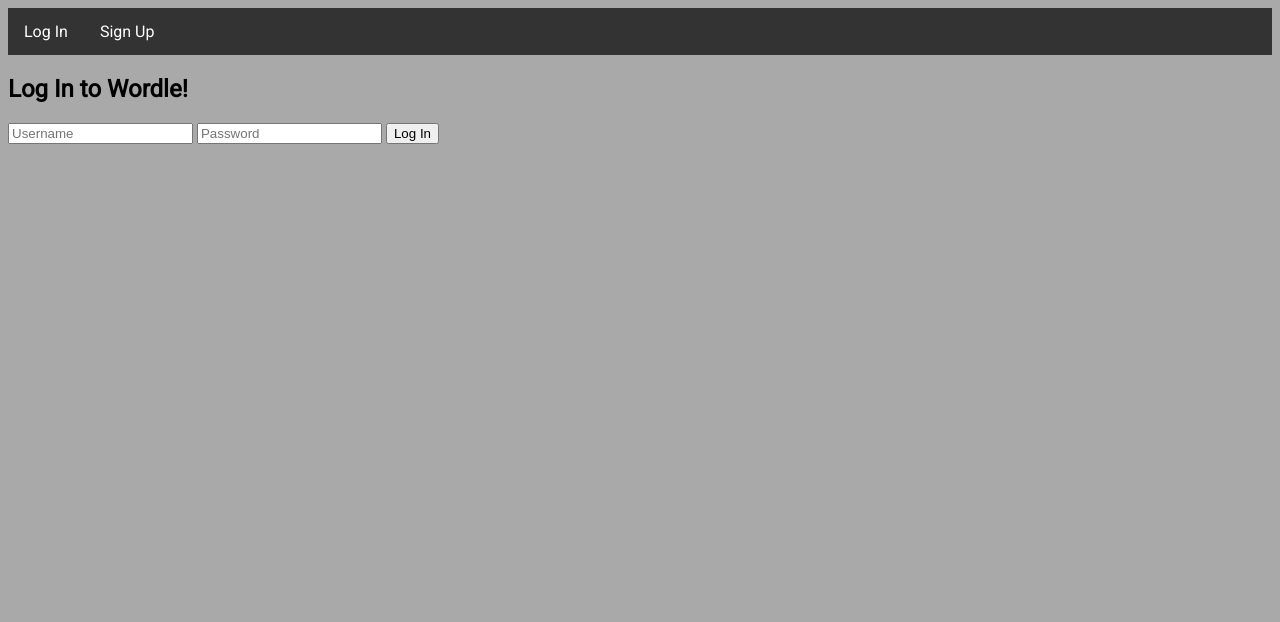
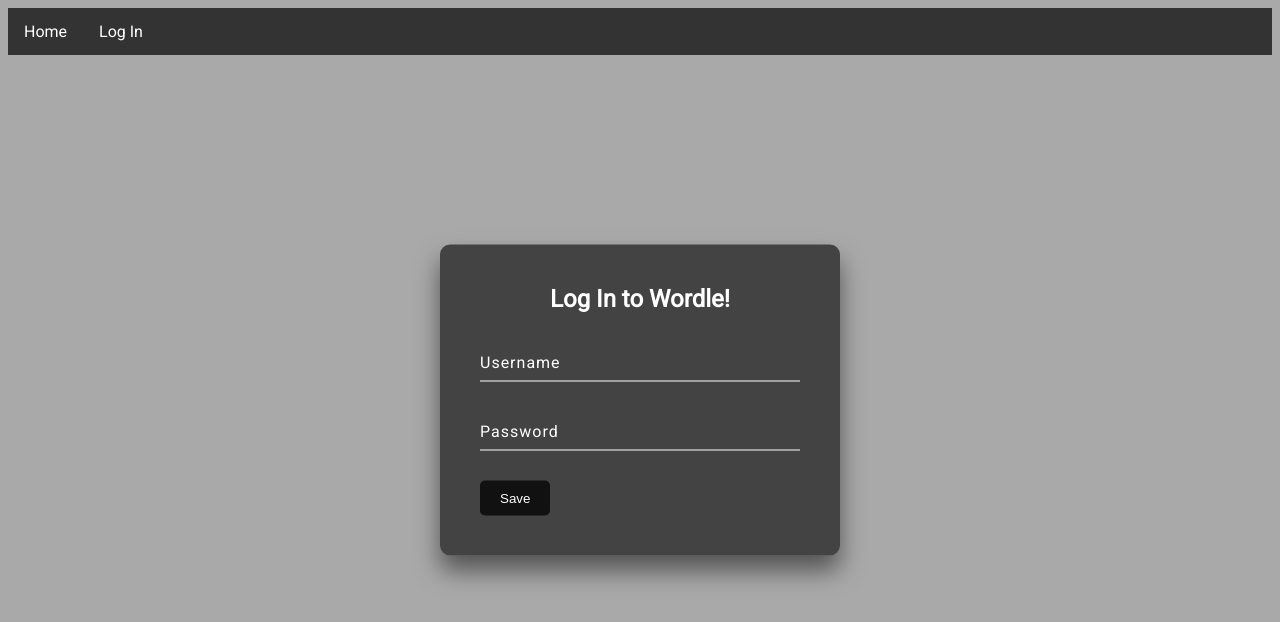
Before and after one commit to kayyon/Web-Programming-Project-2, a PHP site: page /login.php in a window 1280 px wide. Shown: the top 622 px of the page. Run offline with PHP 8.4, Linux system fonts and the light colour scheme.

Commit message:
added log-in functionality, rearranged files

```diff
--- a/header.php
+++ b/header.php
@@ -6,7 +6,7 @@
     <meta http-equiv="X-UA-Compatible" content="IE=edge">
     <meta name="viewport" content="width=device-width, initial-scale=1.0">
     <title>Wordle with PHP</title>
-    <link rel="stylesheet" href="./static/style.css">
+    <link type="text/css" rel="stylesheet" href="./static/style.css?version=51">
     <link href="https://fonts.googleapis.com/css2?family=Roboto&display=swap" rel="stylesheet">
 </head>
 
@@ -17,8 +17,8 @@
             <div class="wrapper">
                 <a href="project2.php"></a>
                 <ul class="nav-list">
+                    <li><a href="project2.php">Home</a></li>
                     <li><a href="login.php">Log In</a></li>
-                    <li><a href="signup.php">Sign Up</a></li>
                 </ul>
             </div>
         </nav>
--- a/login.php
+++ b/login.php
@@ -1,16 +1,22 @@
 <?php
 include_once 'header.php';
 ?>
-
-<section class="signup-form">
-    <h1>Log In to Wordle!</h1>
-    <form action="" method="POST">
-        <input type="text" name="username" placeholder="Username">
-        <input type="password" name="password" placeholder="Password">
-        <button type="submit" name="submit">Log In</button>
-    </form>
+<section>
+    <div class="box">
+        <h2>Log In to Wordle!</h2>
+        <form action="config.php">
+            <div class="input-box">
+                <input type="text" name="username" autocomplete="off" required>
+                <label for="">Username</label>
+            </div>
+            <div class="input-box">
+                <input type="password" name="password" autocomplete="off" required>
+                <label for="">Password</label>
+            </div>
+            <input type="submit" value="Save">
+        </form>
+    </div>
 </section>
-
 
 <?php
 include_once 'footer.php';
--- a/project2.php
+++ b/project2.php
@@ -2,8 +2,11 @@
 include_once 'header.php';
 ?>
 
-<h1>Welcome to Wordle with PHP</h1>
+<h1 align="center">Welcome to Wordle with PHP!</h1>
 
+<h2 align="center">
+    <a href="login.php">Log in to Wordle!</a>
+</h2>
 
 <?php
 include_once 'footer.php';
--- a/static/style.css
+++ b/static/style.css
@@ -25,3 +25,74 @@ html {
     background-color: darkgrey;
     font-family: 'Roboto', sans-serif;
 }
+
+.box{
+    position: absolute;
+    top: 50%;
+    left: 50%;
+    transform: translate(-50%,-50%);
+    width: 400px;
+    padding: 40px;
+    background: rgba(0, 0, 0, 0.6);
+    box-sizing: border-box;
+    box-shadow: 0 15px 25px rgba(0, 0, 0, 0.5);
+    border-radius: 10px;
+}
+
+.box h2{
+margin: 0 0 30px;
+padding: 0px;
+color: #fff;
+text-align: center;
+}
+
+.box .input-box{
+position: relative;
+}
+
+.box .input-box input{
+width: 100%;
+padding: 10px 0px;
+font-size: 16px;
+color: #fff;
+letter-spacing: 1px;
+margin-bottom: 30px;
+border: none;
+outline: none;
+background: transparent;
+border-bottom: 1px solid #fff;
+}
+
+.box .input-box label{
+position: absolute;
+top: 0;
+left: 0;
+letter-spacing: 1px;
+padding: 10px 0px;
+font-size: 16px;
+color: #fff;
+transition: .5s;
+}
+
+.box .input-box input:focus ~ label,
+.box .input-box input:valid ~ label{
+top: -18px;
+left: 0px;
+color: darkgray;
+font-size: 12px;
+}
+
+.box input[type="submit"]{
+background: transparent;
+border: none;
+outline: none;
+color: #fff;
+background: #111;
+padding: 10px 20px;
+border-radius: 5px;
+cursor:pointer;
+}
+
+.box input[type="submit"]:hover{
+background-color: darkgray;
+}
--- a/static/wordle.css
+++ b/templates/wordle.css
@@ -7,6 +7,7 @@ h1 {
 
 body {
 	background-color: tan;
+	font-family: 'Roboto', sans-serif;
 }
 
 .letterrow {
@@ -19,6 +20,7 @@ body {
 	margin-top: 5px;
 	margin-bottom: 0px;
 }
+
 .letterbox {
 	height: 100px;
 	width: 100px;
```
Also changed, not shown: config.php (added, +10 -0 lines), index.php (added, +21 -0 lines), signup.php (deleted, +0 -17 lines), templates/easylevel.html (+18 -18 lines), templates/hardlevel.html (+38 -38 lines), templates/levelselect.html (+5 -5 lines), templates/mediumlevel.html (+27 -27 lines).
